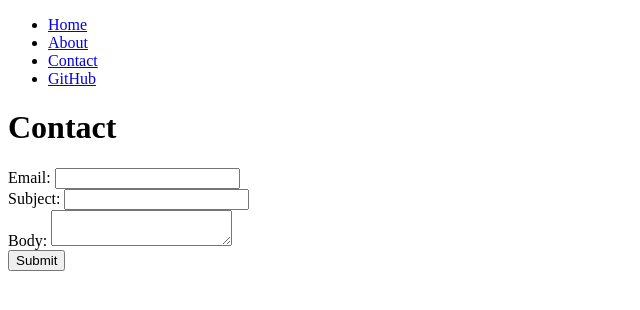
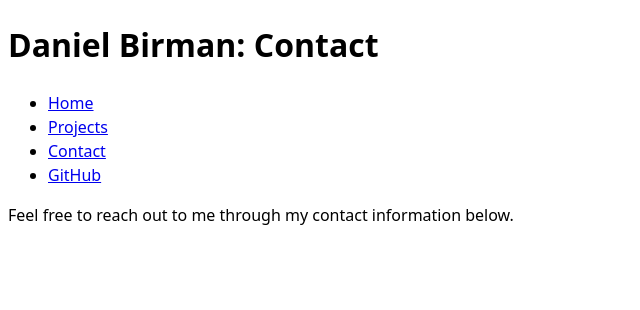
Before and after one commit to danielbirman28/lab1, a plain HTML site: page contact/index.html in a window 1280 px wide. Shown: the whole page, without its empty margins (0-640 px from the left). Drawn offline with Linux system fonts and the light colour scheme.

Commit message:
changed contact and projects

```diff
--- a/contact/index.html
+++ b/contact/index.html
@@ -3,36 +3,22 @@
 <head>
     <meta charset="UTF-8">
     <meta name="viewport" content="width=device-width, initial-scale=1.0">
-    <title>Contact</title>
+    <title>Daniel Birman: Contact</title>
+    <link rel="stylesheet" href="../style.css">
 </head>
 <body>
+    <h1>Daniel Birman: Contact</h1>
+
+    <!-- Navigation Menu -->
     <nav>
         <ul>
-            <li><a href="index.html">Home</a></li>
-            <li><a href="about.html">About</a></li>
-            <li><a href="contact.html">Contact</a></li>
-            <li><a href="https://github.com/danielbirman28" target="_blank">GitHub</a></li>
+            <li><a href="../index.html">Home</a></li>
+            <li><a href="../projects/index.html">Projects</a></li>
+            <li><a href="index.html">Contact</a></li>
+            <li><a href="https://github.com/yourgithubusername" target="_blank">GitHub</a></li>
         </ul>
     </nav>
 
-    <h1>Contact</h1>
-    <form action="mailto:dbirman@ucsd.edu" method="post" enctype="text/plain">
-        <label>
-            Email:
-            <input name="email" type="email">
-        </label>
-        <br>
-        <label>
-            Subject:
-            <input name="subject" type="text">
-        </label>
-        <br>
-        <label>
-            Body:
-            <textarea name="body"></textarea>
-        </label>
-        <br>
-        <button>Submit</button>
-    </form>
+    <p>Feel free to reach out to me through my contact information below.</p>
 </body>
 </html>
```
Also changed, not shown: projects/index.html (+15 -2 lines).
